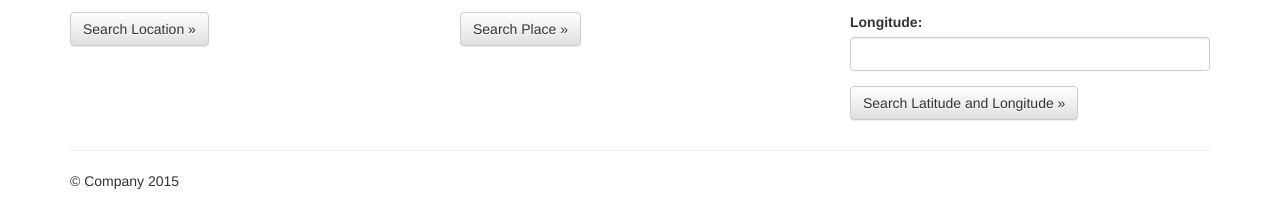
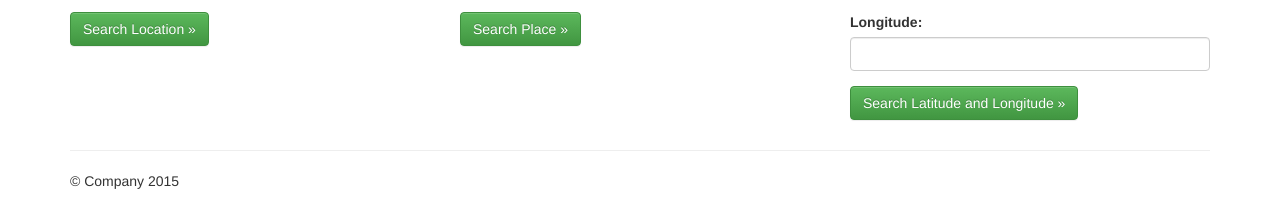
Before and after one commit to georgeclayton/angulartraining, a plain HTML site: page initializr/index.html in a window 1280 px wide. Shown: the part 701-922 px from the top of the page. Drawn offline with nearby package versions, Linux system fonts and the light colour scheme; some packages are replaced by stand-ins of ours.

Commit message:
green buttons are exciting

```diff
--- a/initializr/index.html
+++ b/initializr/index.html
@@ -69,7 +69,7 @@
                 <label for="location">Location:</label>
                 <input type="text" class="form-control" id="location">
             </div>
-            <p><a class="btn btn-default" href="#" role="button">Search Location &raquo;</a></p>
+            <p><a class="btn btn-success" href="#" role="button">Search Location &raquo;</a></p>
         </div>
         <div class="col-md-4 rounded-box">
           <h2>Place</h2>
@@ -77,7 +77,7 @@
                 <label for="place">Place:</label>
                 <input type="text" class="form-control" id="place">
             </div>
-            <p><a class="btn btn-default" href="#" role="button">Search Place &raquo;</a></p>
+            <p><a class="btn btn-success" href="#" role="button">Search Place &raquo;</a></p>
        </div>
         <div class="col-md-4 rounded-box">
           <h2>Latitude and Longitude</h2>
@@ -89,7 +89,7 @@
                 <label for="longitude">Longitude:</label>
                 <input type="text" class="form-control" id="longitude">
             </div>
-          <p><a class="btn btn-default" href="#" role="button">Search Latitude and Longitude &raquo;</a></p>
+          <p><a class="btn btn-success" href="#" role="button">Search Latitude and Longitude &raquo;</a></p>
         </div>
       </div>
 
```
